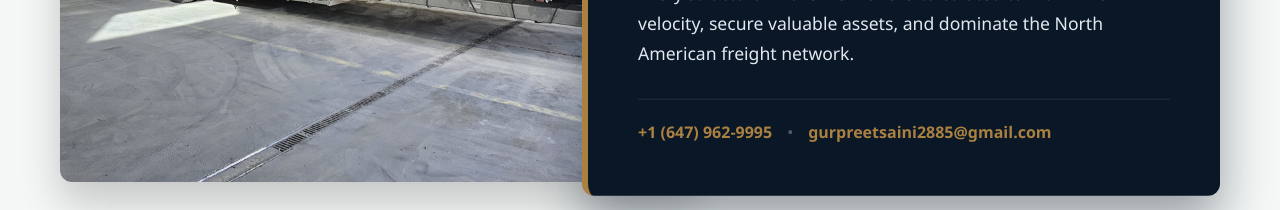
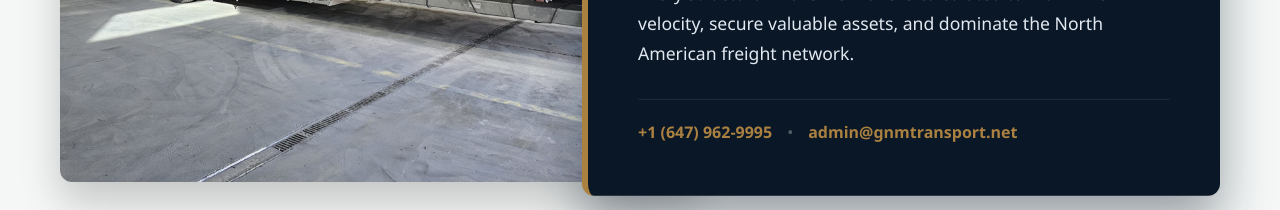
Before and after one commit to MrVenom786/gnm-web-frontend, a React (Create React App) app: page /company/founder in a window 1280 px wide. Shown: the part 1360-1570 px from the top of the page. Built offline with nearby package versions, Linux system fonts and the light colour scheme.

Commit message:
Update Founder.js

```diff
--- a/src/pages/company/Founder.js
+++ b/src/pages/company/Founder.js
@@ -75,7 +75,7 @@ function Founder() {
               <div className="modern-contact-bar">
                 <a href="tel:+16479629995">+1 (647) 962-9995</a>
                 <span className="dot-separator">•</span>
-                <a href="mailto:gurpreetsaini2885@gmail.com">gurpreetsaini2885@gmail.com</a>
+                <a href="mailto:admin@gnmtransport.net">admin@gnmtransport.net</a>
               </div>
             </div>
           </div>
```
